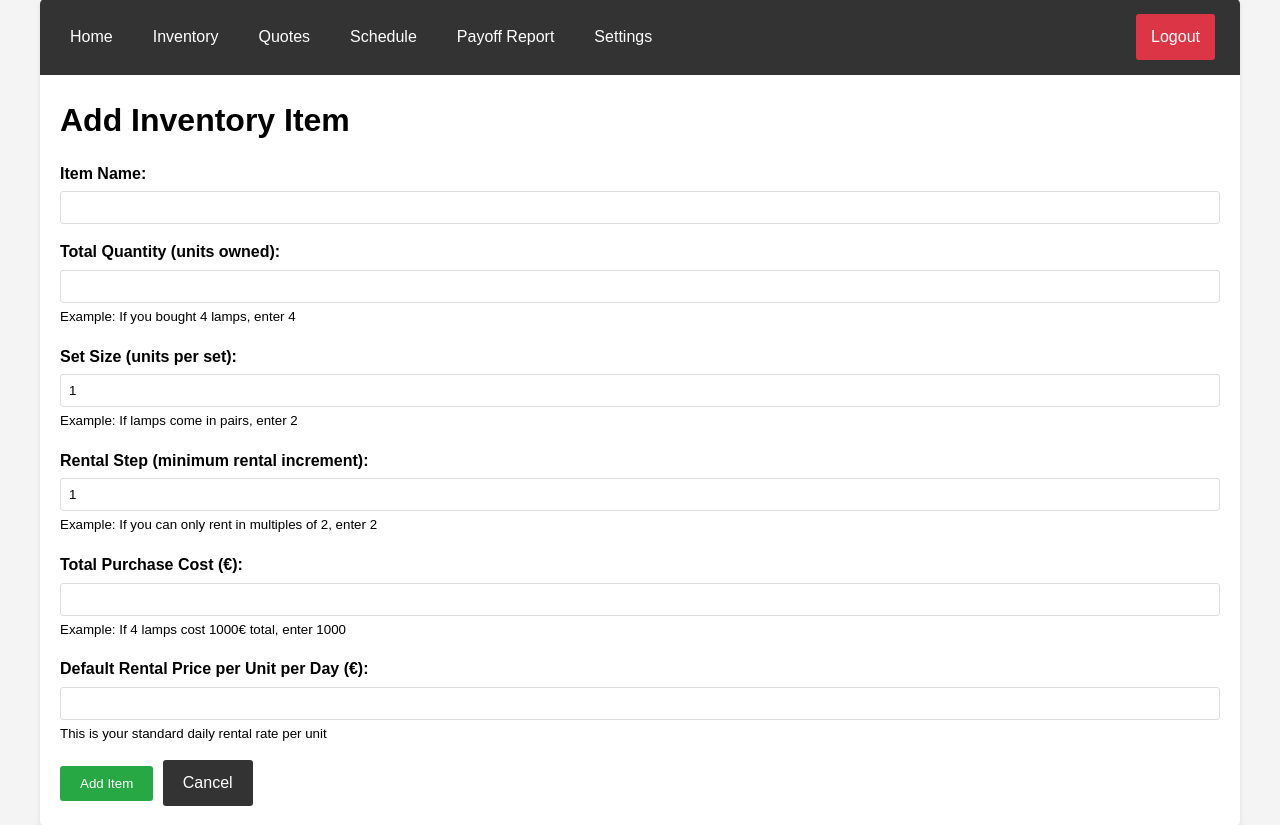
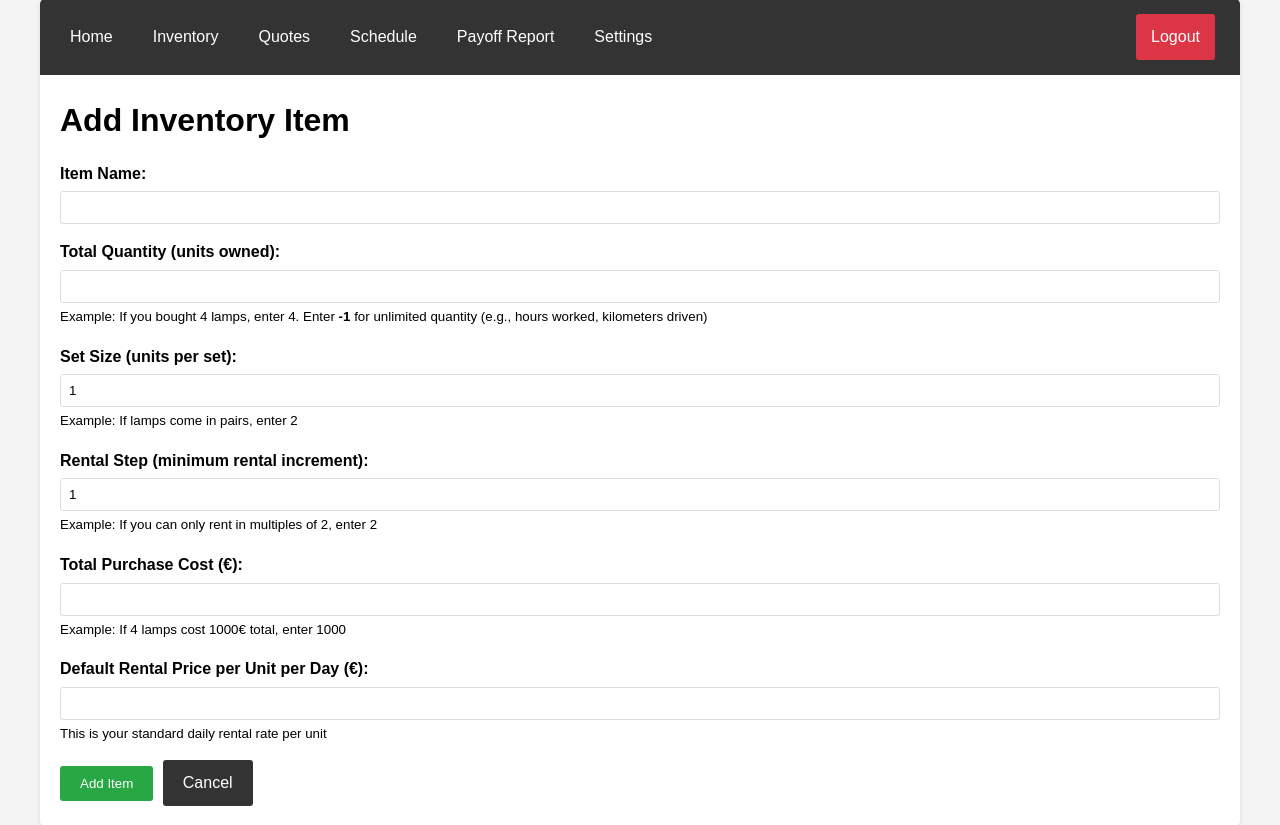
Before and after one commit to yniverz/erp-rent, a Flask app: page /inventory/add in a window 1280 px wide. Shown: the part 21-846 px from the top of the page. Run offline with Flask 3, Linux system fonts and the light colour scheme; the visitor is signed in with stand-in values (Sample User, id 1).

Commit message:
Implement unlimited quantity handling across inventory and quotes, updating UI and calculations for clarity

```diff
--- a/app.py
+++ b/app.py
@@ -33,10 +33,15 @@ def get_available_quantity(item_id, start_date, end_date, exclude_quote_id=None)
     """
     Calculate available quantity for an item during a specific date range.
     Considers overlapping quotes that are finalized or paid.
+    Returns -1 for unlimited items (items with total_quantity = -1).
     """
     item = Item.query.get(item_id)
     if not item:
         return 0
+
+    # If item has unlimited quantity, return -1 to indicate unlimited
+    if item.total_quantity == -1:
+        return -1
 
     # Find all overlapping quotes (finalized or paid)
     overlapping_quotes = Quote.query.filter(
@@ -186,8 +191,8 @@ def inventory_add():
             total_cost = float(request.form.get('total_cost'))
             default_rental_price = float(request.form.get('default_rental_price'))
 
-            # Calculate unit purchase cost
-            unit_purchase_cost = total_cost / total_quantity
+            # Calculate unit purchase cost (unlimited items have 0 cost)
+            unit_purchase_cost = 0 if total_quantity == -1 else total_cost / total_quantity
 
             # Create new item
             item = Item(
@@ -229,7 +234,8 @@ def inventory_edit(item_id):
             # Recalculate unit cost if total cost is provided
             if 'total_cost' in request.form and request.form.get('total_cost'):
                 total_cost = float(request.form.get('total_cost'))
-                item.unit_purchase_cost = total_cost / item.total_quantity
+                # Unlimited items have 0 cost
+                item.unit_purchase_cost = 0 if item.total_quantity == -1 else total_cost / item.total_quantity
 
             db.session.commit()
             flash(f'Successfully updated {item.name}!', 'success')
@@ -387,8 +393,8 @@ def quote_edit(quote_id):
                                 exclude_quote_id=quote.id
                             )
 
-                            # Validate quantity against available stock
-                            if quantity > available:
+                            # Validate quantity against available stock (skip for unlimited items)
+                            if available != -1 and quantity > available:
                                 errors.append(f'{item.name}: Only {available} available during this period (total: {item.total_quantity})')
                                 continue
 
@@ -481,7 +487,8 @@ def quote_edit(quote_id):
                             exclude_quote_id=quote.id
                         )
 
-                        if quote_item.quantity > available:
+                        # Skip validation for unlimited items (available == -1)
+                        if available != -1 and quote_item.quantity > available:
                             validation_errors.append(
                                 f'{quote_item.item.name}: Only {available} available during this period (quote has {quote_item.quantity})'
                             )
--- a/templates/inventory/add.html
+++ b/templates/inventory/add.html
@@ -13,8 +13,8 @@
 
     <div class="form-group">
         <label for="total_quantity">Total Quantity (units owned):</label>
-        <input type="number" id="total_quantity" name="total_quantity" required min="1">
-        <small>Example: If you bought 4 lamps, enter 4</small>
+        <input type="number" id="total_quantity" name="total_quantity" required min="-1">
+        <small>Example: If you bought 4 lamps, enter 4. Enter <strong>-1</strong> for unlimited quantity (e.g., hours worked, kilometers driven)</small>
     </div>
 
     <div class="form-group">
--- a/templates/inventory/edit.html
+++ b/templates/inventory/edit.html
@@ -13,7 +13,8 @@
 
     <div class="form-group">
         <label for="total_quantity">Total Quantity:</label>
-        <input type="number" id="total_quantity" name="total_quantity" value="{{ item.total_quantity }}" required min="1">
+        <input type="number" id="total_quantity" name="total_quantity" value="{{ item.total_quantity }}" required min="-1">
+        <small>Enter <strong>-1</strong> for unlimited quantity (e.g., hours worked, kilometers driven)</small>
     </div>
 
     <div class="form-group">
--- a/templates/inventory/list.html
+++ b/templates/inventory/list.html
@@ -26,7 +26,7 @@
         {% for item in items %}
         <tr>
             <td>{{ item.name }}</td>
-            <td>{{ item.total_quantity }}</td>
+            <td>{% if item.total_quantity == -1 %}<strong>Unlimited</strong>{% else %}{{ item.total_quantity }}{% endif %}</td>
             <td>{{ item.set_size }}</td>
             <td>{{ item.rental_step }}</td>
             <td>{{ "%.2f"|format(item.unit_purchase_cost) }}€</td>
--- a/templates/reports/payoff.html
+++ b/templates/reports/payoff.html
@@ -23,7 +23,7 @@
         {% for item in items %}
         <tr>
             <td>{{ item.name }}</td>
-            <td>{{ item.total_quantity }}</td>
+            <td>{% if item.total_quantity == -1 %}<strong>Unlimited</strong>{% else %}{{ item.total_quantity }}{% endif %}</td>
             <td>{{ "%.2f"|format(item.total_purchase_cost) }}€</td>
             <td>{{ "%.2f"|format(item.total_revenue) }}€</td>
             <td>{{ "%.2f"|format(item.remaining_to_payoff) }}€</td>
@@ -58,7 +58,7 @@
         {% endif %}
         <tr style="font-weight: bold; background: #f8f9fa;">
             <td>TOTAL</td>
-            <td>{{ items|sum(attribute='total_quantity') }}</td>
+            <td>{{ items|rejectattr('total_quantity', 'equalto', -1)|sum(attribute='total_quantity') }} <small>(excl. unlimited)</small></td>
             <td>{{ "%.2f"|format(items|sum(attribute='total_purchase_cost')) }}€</td>
             <td>{{ "%.2f"|format(items|sum(attribute='total_revenue') + misc_revenue) }}€</td>
             <td>{{ "%.2f"|format(items|map(attribute='remaining_to_payoff')|sum) }}€</td>
```
Also changed, not shown: templates/quotes/edit.html (+11 -6 lines).
